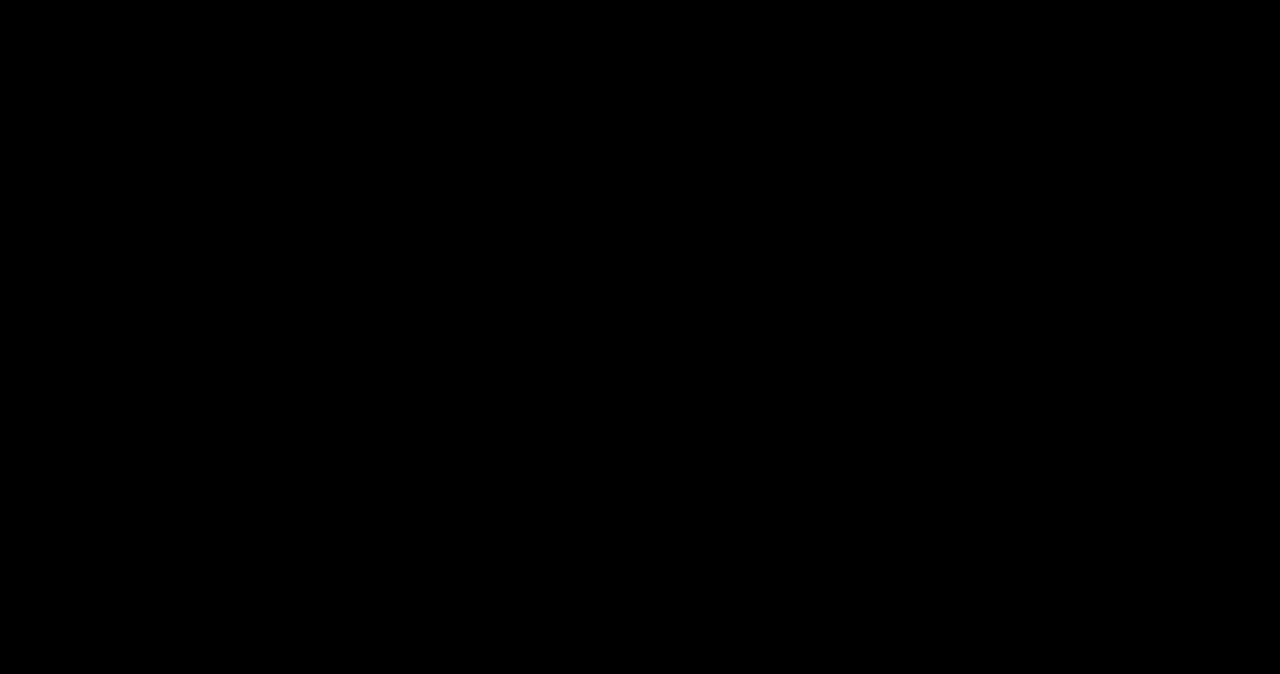
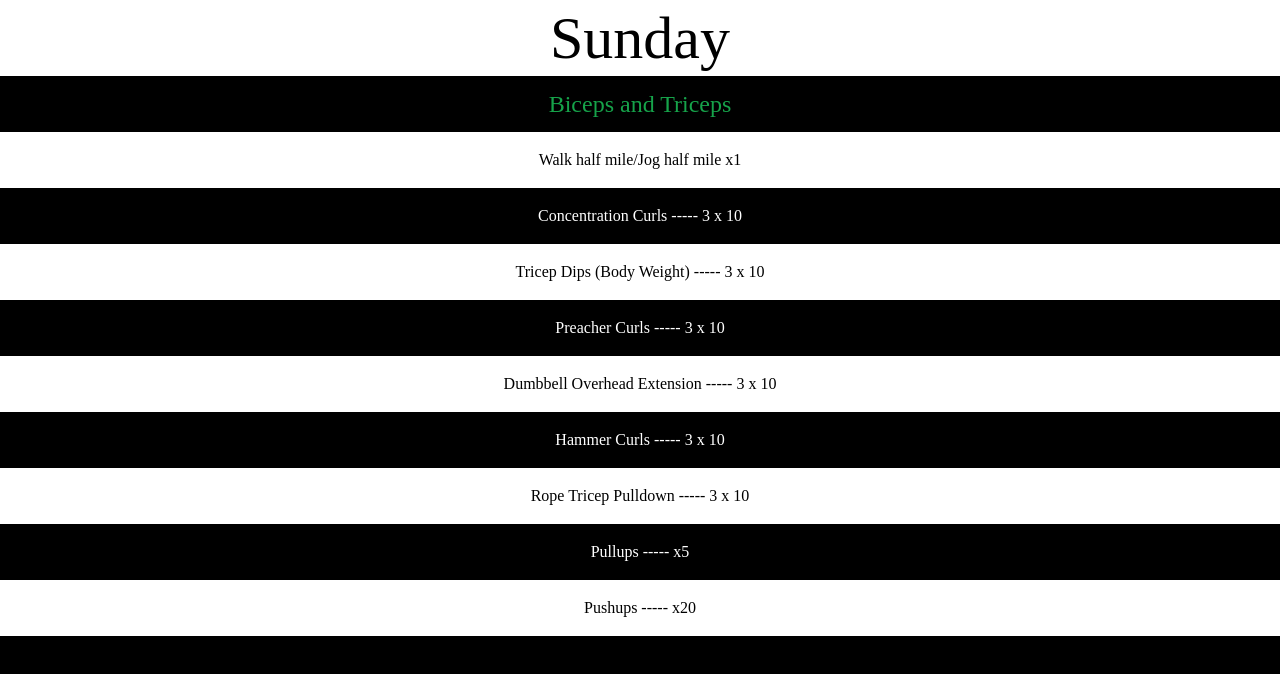
Before and after one commit to dannauu/daily-workout-tracker, a React (Create React App) app: page / in a window 1280 px wide. Shown: the top 674 px of the page. Built offline with nearby package versions, Linux system fonts and the light colour scheme; the HTML template or start-up script is replaced by a standard one.

Commit message:
initial commit

```diff
--- a/src/App.css
+++ b/src/App.css
@@ -8,8 +8,9 @@
     font-family: 'Permanent Marker', cursive;
 }
 
-.test {
+.crossout {
     text-decoration: line-through;
     text-decoration-color: red;
     text-decoration-thickness: 5px;
+    padding: 0;
 }
--- a/src/App.js
+++ b/src/App.js
@@ -11,7 +11,7 @@ import Sunday from './components/Sunday/Sunday'
 
 function App() {
   const day = dayjs().day()
-  console.log(day)
+  // console.log(day)
   const [currentDay, setCurrentDay] = useState(day)
   return (
     <div className="bg-black min-h-screen googleFont">
--- a/src/components/Monday/Monday.js
+++ b/src/components/Monday/Monday.js
@@ -1,8 +1,101 @@
-import React from 'react'
+import React, { useState, useEffect } from 'react'
 
 const Monday = () => {
+  const [notDone, setNotDone] = useState(false);
+  const [pTag, setPTag] = useState(0);
+
+  useEffect(() => {
+
+    const allKeys = Object.keys(localStorage);
+    allKeys.includes('one') ? document.getElementById('one').classList.add('crossout') : console.log('no')
+    allKeys.includes('two') ? document.getElementById('two').classList.add('crossout') : console.log('no')
+    allKeys.includes('three') ? document.getElementById('three').classList.add('crossout') : console.log('no')
+    allKeys.includes('four') ? document.getElementById('four').classList.add('crossout') : console.log('no')
+    allKeys.includes('five') ? document.getElementById('five').classList.add('crossout') : console.log('no')
+    allKeys.includes('six') ? document.getElementById('six').classList.add('crossout') : console.log('no')
+    allKeys.includes('seven') ? document.getElementById('seven').classList.add('crossout') : console.log('no')
+    allKeys.includes('eight') ? document.getElementById('eight').classList.add('crossout') : console.log('no')
+    allKeys.includes('nine') ? document.getElementById('nine').classList.add('crossout') : console.log('no')
+  }, [])
+
+
+  function handleClick(event) {
+    setNotDone(true)
+    const pTag = event.target.getAttribute('id');
+    switch (pTag) {
+      case 'one':
+        localStorage.setItem("one", 1)
+        document.getElementById('one').classList.add('crossout')
+        break;
+      case 'two':
+        localStorage.setItem("two", 2)
+        document.getElementById('two').classList.add('crossout')
+        break;
+      case 'three':
+        localStorage.setItem("three", 3)
+        document.getElementById('three').classList.add('crossout')
+        break;
+      case 'four':
+        localStorage.setItem("four", 4)
+        document.getElementById('four').classList.add('crossout')
+        break;
+      case 'five':
+        localStorage.setItem("five", 5)
+        document.getElementById('five').classList.add('crossout')
+        break;
+      case 'six':
+        localStorage.setItem("six", 6)
+        document.getElementById('six').classList.add('crossout')
+        break;
+      case 'seven':
+        localStorage.setItem("seven", 7)
+        document.getElementById('seven').classList.add('crossout')
+        break;
+      case 'eight':
+        localStorage.setItem("eight", 7)
+        document.getElementById('eight').classList.add('crossout')
+        break;
+      case 'nine':
+        localStorage.setItem("nine", 7)
+        document.getElementById('nine').classList.add('crossout')
+        break;
+    }
+  }
+
   return (
-    <div>Monday</div>
+    <div className='text-white'>
+      <h1 className='text-center text-6xl p-2 bg-white text-black'>Monday</h1>
+      <h2 className='text-center text-2xl p-3 text-green-600'>Back</h2>
+      <div className='text-center'>
+        <div className='bg-white text-black'>
+          <p id='one' className='p-4' onClick={handleClick} >Walk half mile/Jog half mile x1</p>
+        </div>
+        <div className='bg-black text-white'>
+          <p id='two' className='p-4' onClick={handleClick}>Lat Pulldowns ----- 3 x 10</p>
+        </div>
+        <div className='bg-white text-black'>
+          <p id='three' className='p-4' onClick={handleClick}>Dumbbell Row ----- 3 x 10</p>
+        </div>
+        <div className='bg-black text-white'>
+          <p id='four' className='p-4' onClick={handleClick}>Machine Rows ----- 3 x 10</p>
+        </div>
+        <div className='bg-white text-black'>
+          <p id='five' className='p-4' onClick={handleClick}>Seated Rows ----- 3 x 10</p>
+        </div>
+        <div className='bg-black text-white'>
+          <p id='six' className='p-4' onClick={handleClick}>Reverse Crunches ----- 2 x 10</p>
+        </div>
+        <div className='bg-white text-black'>
+          <p id='seven' className='p-4' onClick={handleClick}>Deadlift ----- 3 x 10</p>
+        </div>
+        <div className='bg-black text-white'>
+          <p id='eight' className='p-4' onClick={handleClick}>Pullups ----- x5</p>
+        </div>
+        <div className='bg-white text-black'>
+          <p id='nine' className='p-4' onClick={handleClick}>Pushups ----- x20</p>
+        </div>
+      </div>
+    </div>
   )
 }
 
--- a/src/components/Sunday/Sunday.js
+++ b/src/components/Sunday/Sunday.js
@@ -2,42 +2,40 @@ import React from 'react'
 
 const Sunday = () => {
   function handleClick(event) {
-    console.log(event)
-    event.target.classList.add('test')
+    event.target.classList.add('crossout')
   }
   return (
     <div className='text-white'>
-      <h1 className='text-center text-4xl p-2 bg-white text-black'>Sunday</h1>
-      <h2 className='text-center text-2xl pt-3'>Biceps and Triceps</h2>
+      <h1 className='text-center text-6xl p-2 bg-white text-black'>Sunday</h1>
+      <h2 className='text-center text-2xl p-3 text-green-600'>Biceps and Triceps</h2>
       <div className='text-center'>
         <div className='bg-white text-black'>
-          <p className='p-4'  onClick={handleClick}>Walk half mile/Jog half mile x1</p>
+          <p className='p-4' onClick={handleClick}>Walk half mile/Jog half mile x1</p>
         </div>
         <div className='bg-black text-white'>
-          <p className='p-4'  onClick={handleClick}>Concentration Curls ----- 3 x 10</p>
+          <p className='p-4' onClick={handleClick}>Concentration Curls ----- 3 x 10</p>
         </div>
         <div className='bg-white text-black'>
-          <p className='p-4'  onClick={handleClick}>Tricep Dips (Body Weight) ----- 3 x 10</p>
+          <p className='p-4' onClick={handleClick}>Tricep Dips (Body Weight) ----- 3 x 10</p>
         </div>
         <div className='bg-black text-white'>
-          <p className='p-4'  onClick={handleClick}>Preacher Curls ----- 3 x 10</p>
+          <p className='p-4' onClick={handleClick}>Preacher Curls ----- 3 x 10</p>
         </div>
         <div className='bg-white text-black'>
-          <p className='p-4'  onClick={handleClick}>Dumbbell Overhead Extension ----- 3 x 10</p>
+          <p className='p-4' onClick={handleClick}>Dumbbell Overhead Extension ----- 3 x 10</p>
         </div>
         <div className='bg-black text-white'>
-          <p className='p-4'  onClick={handleClick}>Hammer Curls ----- 3 x 10</p>
+          <p className='p-4' onClick={handleClick}>Hammer Curls ----- 3 x 10</p>
         </div>
         <div className='bg-white text-black'>
-          <p className='p-4'  onClick={handleClick}>Rope Tricep Pulldown ----- 3 x 10</p>
+          <p className='p-4' onClick={handleClick}>Rope Tricep Pulldown ----- 3 x 10</p>
         </div>
         <div className='bg-black text-white'>
-          <p className='p-4'  onClick={handleClick}>Pullups ----- x7</p>
+          <p className='p-4' onClick={handleClick}>Pullups ----- x7</p>
         </div>
         <div className='bg-white text-black'>
-          <p className='p-4'  onClick={handleClick}>Pushups ----- x20</p>
+          <p className='p-4' onClick={handleClick}>Pushups ----- x20</p>
         </div>
-
       </div>
     </div>
   )
--- a/src/components/Tuesday/Tuesday.js
+++ b/src/components/Tuesday/Tuesday.js
@@ -1,8 +1,43 @@
 import React from 'react'
 
 const Tuesday = () => {
+  function handleClick(event) {
+    event.target.classList.add('crossout')
+  }
   return (
-    <div>Tuesday</div>
+    <div className='text-white'>
+      <h1 className='text-center text-6xl p-2 bg-white text-black'>Sunday</h1>
+      <h2 className='text-center text-2xl p-3 text-green-600'>Biceps and Triceps</h2>
+      <div className='text-center'>
+        <div className='bg-white text-black'>
+          <p className='p-4' onClick={handleClick}>Walk half mile/Jog half mile x1</p>
+        </div>
+        <div className='bg-black text-white'>
+          <p className='p-4' onClick={handleClick}>Concentration Curls ----- 3 x 10</p>
+        </div>
+        <div className='bg-white text-black'>
+          <p className='p-4' onClick={handleClick}>Tricep Dips (Body Weight) ----- 3 x 10</p>
+        </div>
+        <div className='bg-black text-white'>
+          <p className='p-4' onClick={handleClick}>Preacher Curls ----- 3 x 10</p>
+        </div>
+        <div className='bg-white text-black'>
+          <p className='p-4' onClick={handleClick}>Dumbbell Overhead Extension ----- 3 x 10</p>
+        </div>
+        <div className='bg-black text-white'>
+          <p className='p-4' onClick={handleClick}>Hammer Curls ----- 3 x 10</p>
+        </div>
+        <div className='bg-white text-black'>
+          <p className='p-4' onClick={handleClick}>Rope Tricep Pulldown ----- 3 x 10</p>
+        </div>
+        <div className='bg-black text-white'>
+          <p className='p-4' onClick={handleClick}>Pullups ----- x5</p>
+        </div>
+        <div className='bg-white text-black'>
+          <p className='p-4' onClick={handleClick}>Pushups ----- x20</p>
+        </div>
+      </div>
+    </div>
   )
 }
 
```
